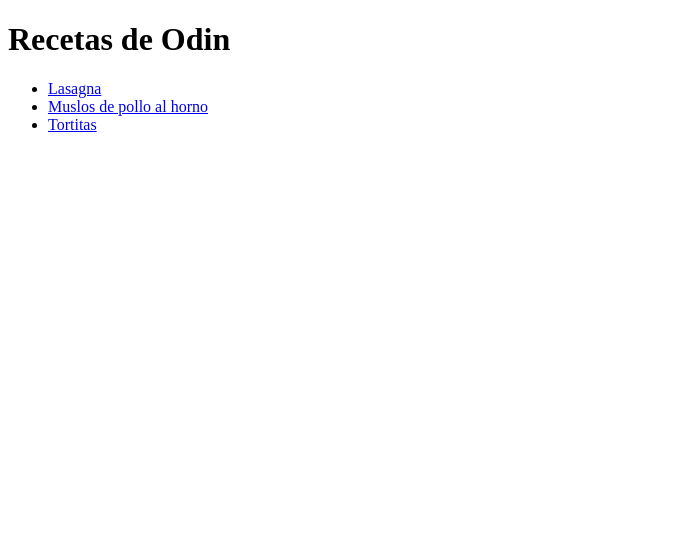
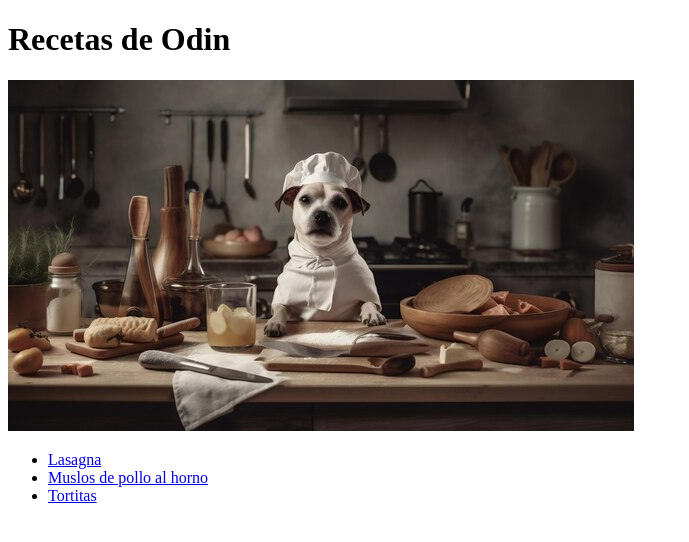
Before and after one commit to cgozmo/odin-recipes, a plain HTML site: page index.html in a window 1280 px wide. Shown: the whole page, without its empty margins (0-689 px from the left). Drawn offline with Linux system fonts and the light colour scheme.

Commit message:
Edicion de cabecera

```diff
--- a/index.html
+++ b/index.html
@@ -3,11 +3,15 @@
 <head>
     <meta charset="UTF-8">
     <meta name="viewport" content="width=device-width, initial-scale=1.0">
-    <title>My First Web</title>
+    <title>Odin recipes</title>
 </head>
 <body>
 
     <h1>Recetas de Odin</h1>
+
+    <img src="recipes/images/chefdog.jpg" alt="perro_chef">
+
+
 
     <ul>
         <li><a href="recipes/lasagna.html" target="_blank">Lasagna</a></li>
@@ -15,6 +19,5 @@
         <li><a href="recipes/Tortitas.html" target="">Tortitas</a></li>
     </ul>
 
-
 </body>
 </html>
```
Also changed, not shown: recipes/images/chefdog.jpg (added), recipes/images/lasagna.jpg (added), recipes/images/perro_chef.jpg (added), recipes/images/pollo al honro.jpg (added), recipes/images/tortitas.jpg (added).
